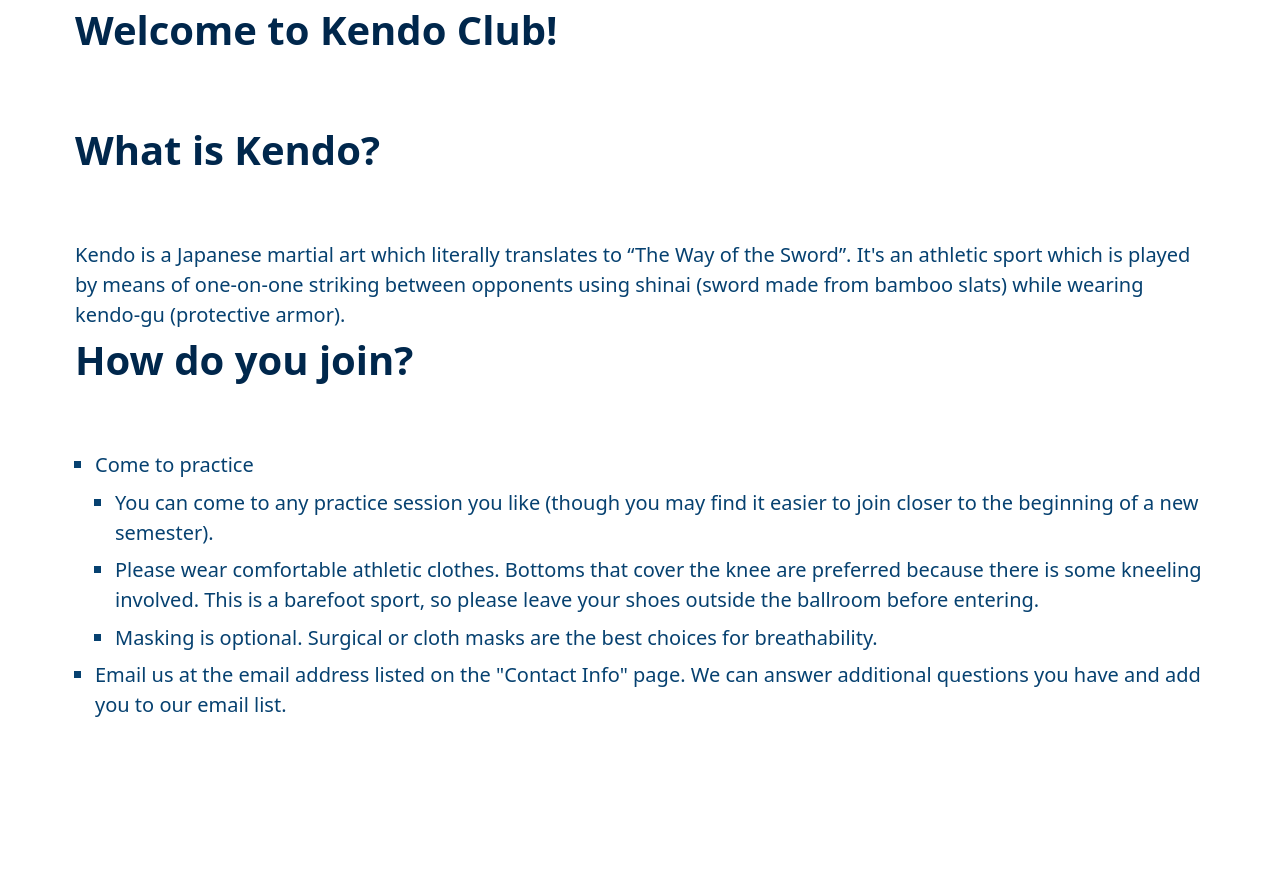
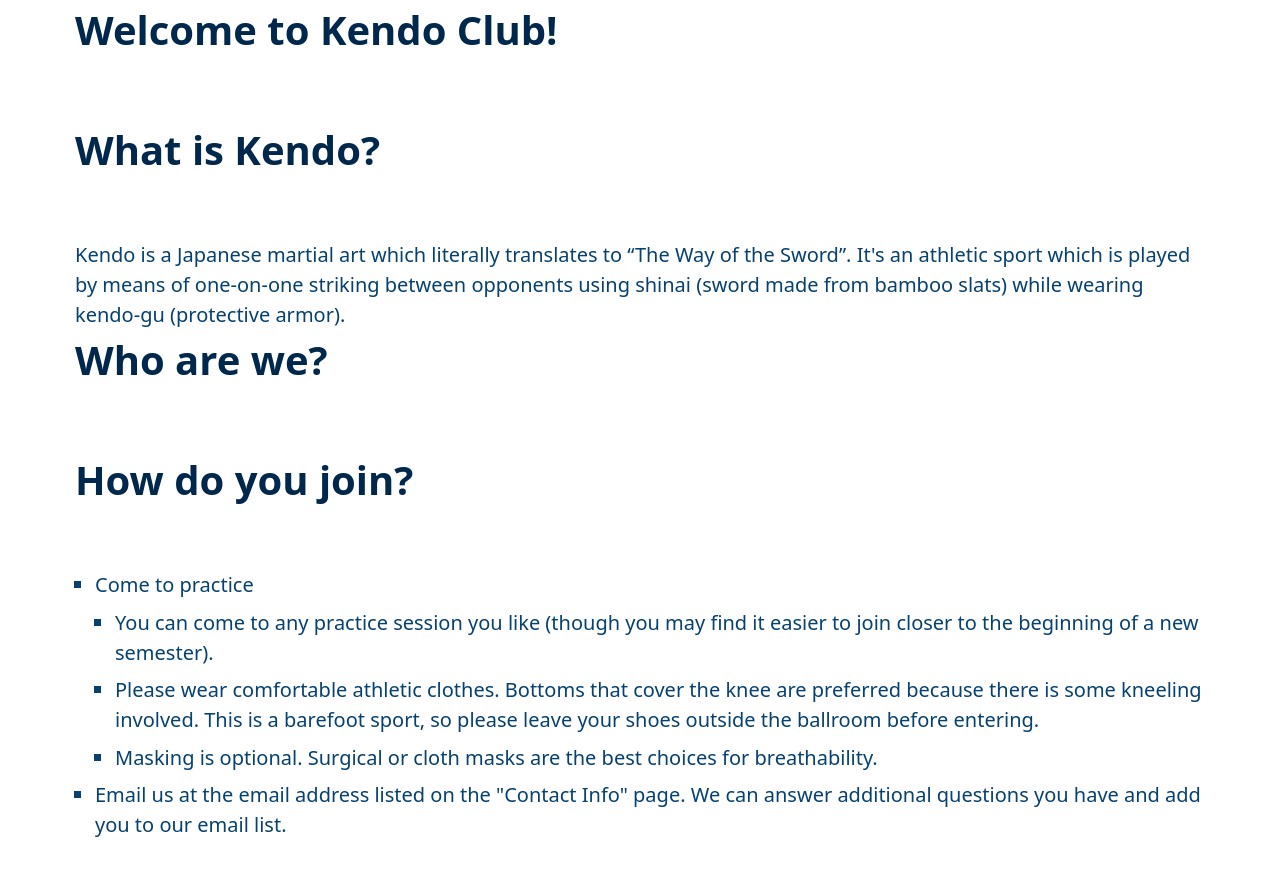
Before and after one commit to kendoclub-at-umich/website, a SvelteKit app: page / in a window 1280 px wide. Before the commit the page ends 800 px from the top, so only its background shows below. Built offline with nearby package versions, Linux system fonts and the light colour scheme.

Commit message:
feat: :construction: remind myself what to write next on the home page

```diff
--- a/src/routes/+page.svelte
+++ b/src/routes/+page.svelte
@@ -4,6 +4,9 @@
 Kendo is a Japanese martial art which literally translates to “The Way of the Sword”. It's an athletic
 sport which is played by means of one-on-one striking between opponents using shinai (sword made from
 bamboo slats) while wearing kendo-gu (protective armor).
+
+<h1>Who are we?</h1>
+<!-- TODO: fill -->
 
 <h1>How do you join?</h1>
 <ul>
```
